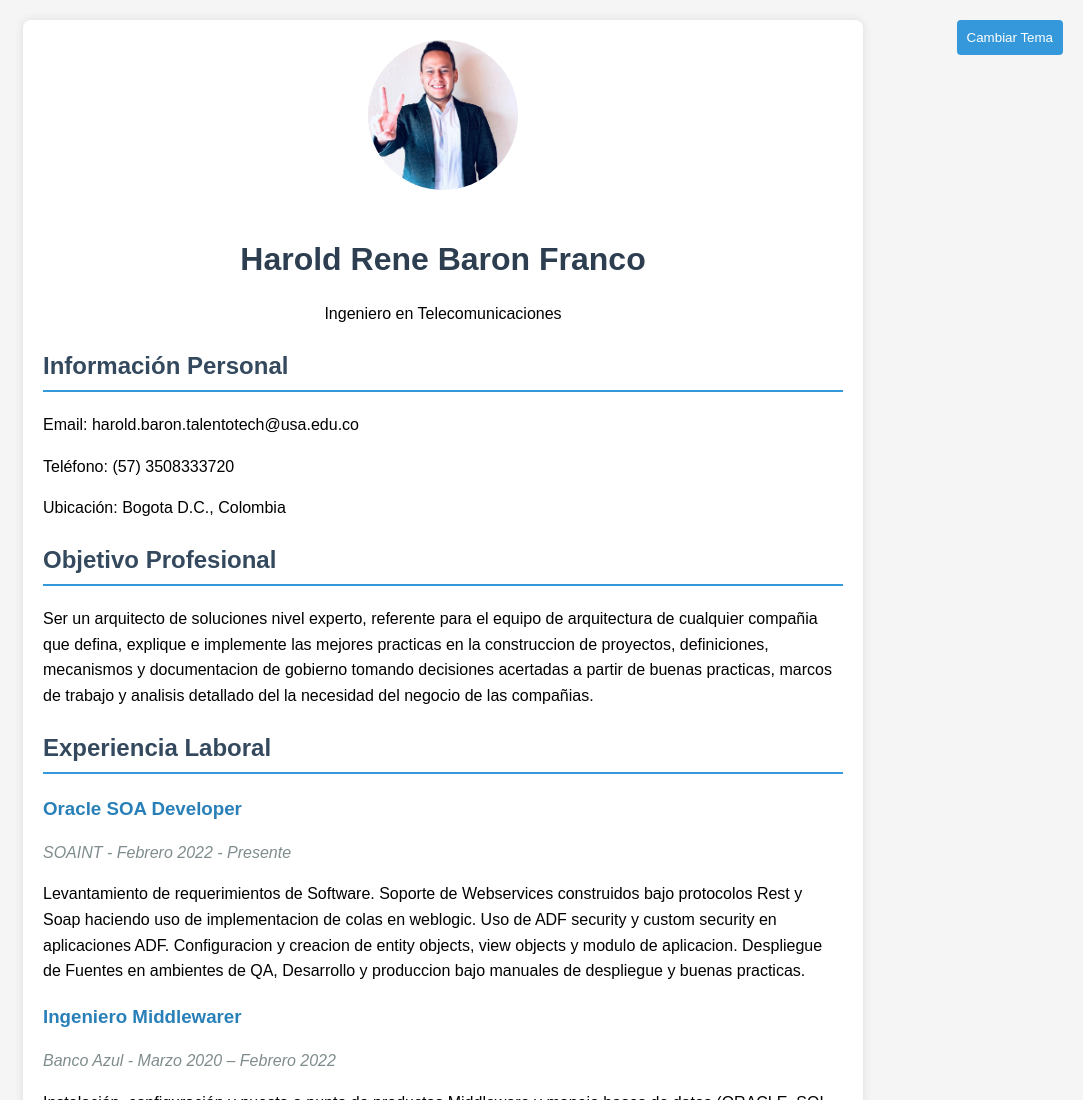
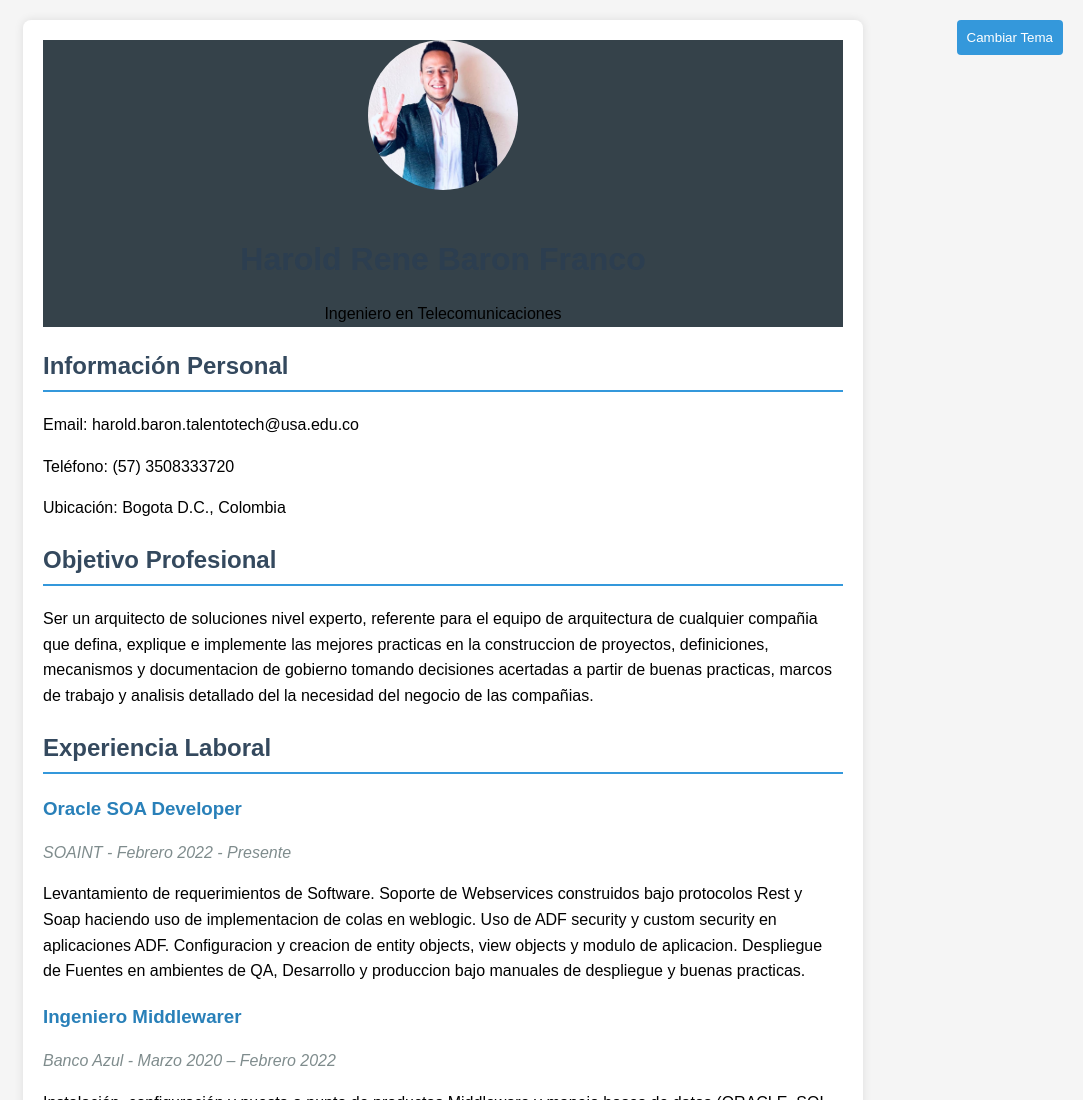
Before and after one commit to Harold-Architect/G13Reto01, a plain HTML site: page index.html in a window 1280 px wide. Shown: the top 1100 px of the page, without its empty margins (197-1280 px from the left). Drawn offline with Linux system fonts and the light colour scheme.

Commit message:
Ajuste color CV

```diff
--- a/styles.css
+++ b/styles.css
@@ -14,6 +14,7 @@ body {
     box-shadow: 0 0 10px rgba(0,0,0,0.1);
 }
 .header {
+    background-color: #35424a;
     text-align: center;
     margin-bottom: 20px;
 }
```
